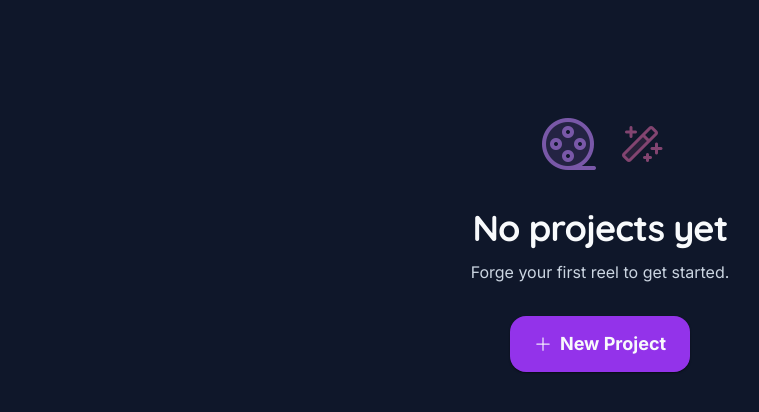
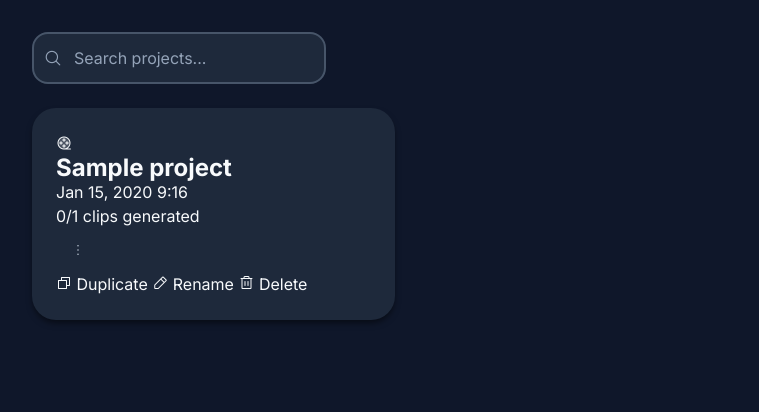
Before and after one commit to ialae/peliku, a Django app: page / in a window 1280 px wide. Shown: the part 72-484 px from the top of the page, without its empty margins (40-799 px from the left). Run offline with Django 5.2, Linux system fonts and the light colour scheme; tables that the repository leaves empty hold one stand-in row (values such as "Sample post").

Commit message:
Update templates for real project CRUD and confirm modal

```diff
--- a/templates/core/home.html
+++ b/templates/core/home.html
@@ -12,8 +12,9 @@
 
 {% block content %}
 <section class="home-page" aria-label="Projects dashboard">
-    <!-- Project grid (hidden when empty, populated in Sprint 9) -->
-    <div class="project-grid-area js-project-grid" style="display: none;">
+    {% if project_data %}
+    <!-- Project grid (visible when projects exist) -->
+    <div class="project-grid-area js-project-grid">
         <div class="project-grid-toolbar">
             <div class="search-bar" role="search">
                 <i class="ph ph-magnifying-glass search-bar__icon" aria-hidden="true"></i>
@@ -22,15 +23,64 @@
                     class="form-input search-bar__input js-search-input"
                     placeholder="Search projects..."
                     aria-label="Search projects by title"
-                    disabled
                 >
             </div>
         </div>
         <div class="project-grid grid js-project-cards">
-            <!-- Project cards will be rendered here in Sprint 9 -->
+            {% for item in project_data %}
+            <a
+                href="{% url 'core:workspace' project_id=item.project.pk %}"
+                class="project-card card js-project-card"
+                data-project-id="{{ item.project.pk }}"
+                data-title="{{ item.project.title }}"
+            >
+                <div class="project-card__thumbnail">
+                    <i class="ph-duotone ph-film-reel project-card__placeholder-icon" aria-hidden="true"></i>
+                </div>
+                <div class="project-card__body">
+                    <h2 class="project-card__title heading-4 js-card-title">{{ item.project.title }}</h2>
+                    <div class="project-card__meta">
+                        <span class="project-card__date body-xs">
+                            {{ item.project.created_at|date:"M d, Y" }}
+                        </span>
+                        <span class="project-card__badge badge">{{ item.project.aspect_ratio }}</span>
+                    </div>
+                    <span class="project-card__progress body-xs">
+                        {{ item.generated_clips }}/{{ item.total_clips }} clips generated
+                    </span>
+                </div>
+                <div class="project-card__actions">
+                    <button
+                        type="button"
+                        class="btn-icon project-card__menu-btn js-card-menu-btn"
+                        aria-label="Project actions"
+                        title="More actions"
+                    >
+                        <i class="ph ph-dots-three-vertical" aria-hidden="true"></i>
+                    </button>
+                    <div class="project-card__dropdown js-card-dropdown" role="menu" aria-label="Project actions">
+                        <button type="button" class="project-card__dropdown-item js-duplicate-btn" role="menuitem">
+                            <i class="ph ph-copy" aria-hidden="true"></i>
+                            Duplicate
+                        </button>
+                        <button type="button" class="project-card__dropdown-item js-rename-btn" role="menuitem">
+                            <i class="ph ph-pencil-simple" aria-hidden="true"></i>
+                            Rename
+                        </button>
+                        <button type="button" class="project-card__dropdown-item project-card__dropdown-item--danger js-delete-btn" role="menuitem">
+                            <i class="ph ph-trash" aria-hidden="true"></i>
+                            Delete
+                        </button>
+                    </div>
+                </div>
+            </a>
+            {% endfor %}
         </div>
+        <p class="search-empty-message body-default js-search-empty" style="display: none;">
+            No projects match your search.
+        </p>
     </div>
-
+    {% else %}
     <!-- Empty state -->
     <div class="empty-state js-empty-state">
         <div class="empty-state__illustration" aria-hidden="true">
@@ -48,5 +98,28 @@
             New Project
         </a>
     </div>
+    {% endif %}
 </section>
+
+{% include "core/partials/confirm_modal.html" %}
+
+<!-- Inline rename overlay -->
+<div class="rename-overlay js-rename-overlay" style="display: none;">
+    <label for="rename-input" class="sr-only">New project title</label>
+    <input
+        type="text"
+        id="rename-input"
+        class="form-input rename-overlay__input js-rename-input"
+        maxlength="100"
+        aria-label="New project title"
+    >
+    <div class="rename-overlay__actions">
+        <button type="button" class="btn btn--primary btn--sm js-rename-save">Save</button>
+        <button type="button" class="btn btn--ghost btn--sm js-rename-cancel">Cancel</button>
+    </div>
+</div>
 {% endblock %}
+
+{% block extra_js %}
+<script src="{% static 'js/home.js' %}"></script>
+{% endblock %}
--- /dev/null
+++ b/templates/core/partials/confirm_modal.html
@@ -0,0 +1,18 @@
+<!-- Confirmation modal — DESIGN.md §7.4 -->
+<div class="modal-overlay js-confirm-overlay" role="dialog" aria-modal="true" aria-labelledby="confirm-modal-title">
+    <div class="modal">
+        <div class="modal__header">
+            <h2 id="confirm-modal-title" class="heading-3 js-confirm-title">Confirm action</h2>
+            <button type="button" class="btn-icon js-confirm-close" aria-label="Close dialog">
+                <i class="ph ph-x" aria-hidden="true"></i>
+            </button>
+        </div>
+        <div class="modal__body">
+            <p class="body-default js-confirm-message">Are you sure?</p>
+        </div>
+        <div class="modal__footer">
+            <button type="button" class="btn btn--ghost btn--sm js-confirm-cancel">Cancel</button>
+            <button type="button" class="btn btn--danger btn--sm js-confirm-ok">Delete</button>
+        </div>
+    </div>
+</div>
```
Also changed, not shown: templates/core/project_form.html (+38 -16 lines), templates/core/workspace.html (+15 -14 lines).
